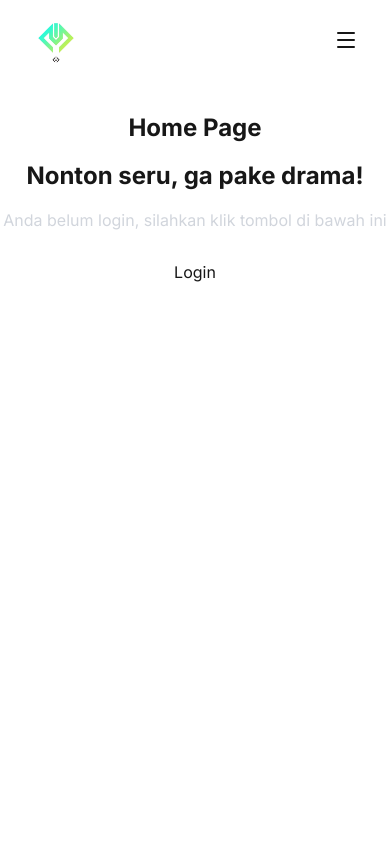
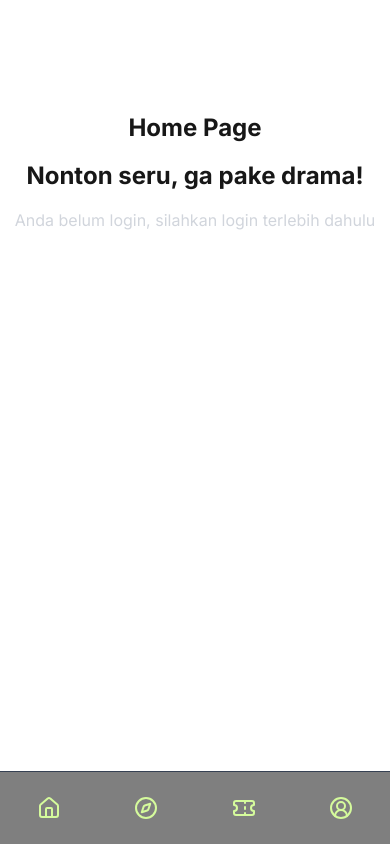
Before and after one commit to itsagha/festieval-FE, a Next.js app: page / in a window 390 px wide. Built offline with nearby package versions, Linux system fonts and the light colour scheme; no server answers.

Commit message:
fixed mobile view navbar and minor fixing

```diff
--- a/app/page.tsx
+++ b/app/page.tsx
@@ -17,18 +17,13 @@ export default function Home() {
       {!isLoggedIn ? (
         <>
           <p className="text-gray-300">
-            Anda belum login, silahkan klik tombol di bawah ini
+            Anda belum login, silahkan login terlebih dahulu
           </p>
-          <div className="flex justify-center gap-6 mt-6">
-            <a className="underline-hover" href="/auth/login">
-              Login
-            </a>
-          </div>
         </>
       ) : (
         <>
-          <p className="">Anda sudah login</p>
-          <p className="">{user?.name}</p>
+          <p>Anda sudah login</p>
+          <p>{user?.name}</p>
           <p>{user?.role}</p>
           <div className="flex justify-center items-center gap-4 mt-6">
             <Button
--- a/components/navbar/BuyerNavbar.tsx
+++ b/components/navbar/BuyerNavbar.tsx
@@ -4,36 +4,39 @@ import { useState, useEffect } from "react";
 import Link from "next/link";
 import { useAuthStore } from "@/app/stores/authStore";
 import SearchBar from "../ui/SearchBar";
-import { Ticket, Compass, CircleUserRound, Menu, X } from "lucide-react";
+import { Ticket, Compass, CircleUserRound, Menu, X, Home } from "lucide-react";
 import { motion, AnimatePresence } from "framer-motion";
 
 export default function BuyerNavbar() {
   const user = useAuthStore((state) => state.user);
-  const [isOpen, setIsOpen] = useState(false);
   const [scrolled, setScrolled] = useState(false);
 
-  // Ubah background saat scroll
+  // ganti background saat scroll
   useEffect(() => {
-    const handleScroll = () => {
-      setScrolled(window.scrollY > 10);
-    };
+    const handleScroll = () => setScrolled(window.scrollY > 10);
     window.addEventListener("scroll", handleScroll);
     return () => window.removeEventListener("scroll", handleScroll);
   }, []);
 
   return (
+    <>
+      {/* desktop navbar */}
       <nav
-      className={`fixed top-0 left-0 w-full z-50 ${
+        className={`fixed top-0 left-0 w-full z-50 hidden md:block ${
           scrolled
             ? "bg-black/50 shadow-md backdrop-blur-md"
             : "bg-transparent backdrop-blur-sm"
         }`}
       >
         <div className="flex items-center justify-between px-6 py-2 max-w-360 mx-auto">
-        {/* Kiri: logo + search */}
+          {/* logo & search */}
           <div className="flex items-center gap-4 flex-1">
             <Link href="/" className="flex items-center gap-2">
-            <img src="/images/essentials/logo.png" alt="Logo" className="w-16" />
+              <img
+                src="/images/essentials/logo.png"
+                alt="Logo"
+                className="w-16"
+              />
             </Link>
 
             <div className="hidden md:block w-2/3">
@@ -41,61 +44,38 @@ export default function BuyerNavbar() {
             </div>
           </div>
 
-        {/* Kanan: menu desktop */}
+          {/* menu desktop */}
           <div className="hidden md:flex items-center gap-8 text-sm font-medium">
-          <NavItem href="/" icon={<Compass className="w-5 h-5 text-primary" />} label="Jelajah Event" />
-          <NavItem href="/orders" icon={<Ticket className="w-5 h-5 text-primary" />} label="Tiket Saya" />
             <NavItem
-            href="/profile"
+              href="/"
+              icon={<Compass className="w-5 h-5 text-primary" />}
+              label="Jelajah Event"
+            />
+            <NavItem
+              href="/orders"
+              icon={<Ticket className="w-5 h-5 text-primary" />}
+              label="Tiket Saya"
+            />
+            <NavItem
+              href={user ? "#" : "/auth/login"}
               icon={<CircleUserRound className="w-5 h-5 text-primary" />}
-            label={user?.name || "Guest"}
+              label={user?.name || "Login"}
             />
           </div>
+        </div>
+      </nav>
 
-        {/* Tombol mobile */}
-				<motion.button
-					onClick={() => setIsOpen(!isOpen)}
-					className="md:hidden p-2 rounded-lg transition"
-					whileTap={{ scale: 0.9 }}
-					animate={{ rotate: isOpen ? 90 : 0 }}
-					transition={{
-						type: "tween",
-						duration: 0.2,
-						ease: "easeInOut"
-					}}
-				>
-					{isOpen ? <X className="w-6 h-6" /> : <Menu className="w-6 h-6" />}
-				</motion.button>
+      {/* Mobile navbar */}
+      <div className="fixed bottom-0 left-0 w-full bg-black/50 backdrop-blur-sm border-t border-gray-700 flex justify-around py-6 md:hidden z-50">
+        <BottomNavIcon href="/" icon={<Home className="w-6 h-6 text-primary" />} />
+        <BottomNavIcon href="/explore" icon={<Compass className="w-6 h-6 text-primary" />} />
+        <BottomNavIcon href="/orders" icon={<Ticket className="w-6 h-6 text-primary" />} />
+        <BottomNavIcon href={user ? "#" : "/auth/login"} icon={<CircleUserRound className="w-6 h-6 text-primary" />} />
       </div>
-
-      {/* Menu mobile */}
-      <AnimatePresence>
-				{isOpen && (
-					<motion.div
-						initial={{ opacity: 0, y: -20 }}
-						animate={{ opacity: 1, y: 0 }}
-						exit={{ opacity: 0, y: -15 }}
-						transition={{ duration: 0.5, ease: "easeInOut" }}
-						className="md:hidden backdrop-blur-md px-9 border-gray-200"
-					>
-						<div className="flex flex-col items-start py-4 space-y-4">
-							<SearchBar placeholder="Cari event terdekat..." />
-							<NavLinkMobile href="/" icon={<Compass />} label="Jelajah Event" />
-							<NavLinkMobile href="/orders" icon={<Ticket />} label="Tiket Saya" />
-							<NavLinkMobile
-								href="/profile"
-								icon={<CircleUserRound />}
-								label={user?.name || "Guest"}
-							/>
-						</div>
-					</motion.div>
-				)}
-			</AnimatePresence>
-    </nav>
+    </>
   );
 }
 
-// komponen kecil biar rapih
 function NavItem({
   href,
   icon,
@@ -108,7 +88,7 @@ function NavItem({
   return (
     <Link
       href={href}
-      className="flex items-center gap-2 group relative text-gray-200 hover:text-primary transition duration-500"
+      className="flex items-center gap-2 text-gray-200 hover:text-primary transition duration-500"
     >
       {icon}
       <span>{label}</span>
@@ -116,22 +96,21 @@ function NavItem({
   );
 }
 
-function NavLinkMobile({
+function BottomNavIcon({
   href,
   icon,
-  label,
 }: {
   href: string;
   icon: React.ReactNode;
-  label: string;
 }) {
   return (
+    <motion.div whileTap={{ scale: 0.9 }}>
       <Link
         href={href}
-      className="flex items-center gap-2 text-primary"
+        className="flex flex-col items-center justify-center text-gray-400 hover:text-primary transition"
       >
         {icon}
-      <span className="text-white">{label}</span>
       </Link>
+    </motion.div>
   );
 }
--- a/components/organizer/ContactPersonSection.tsx
+++ b/components/organizer/ContactPersonSection.tsx
@@ -41,11 +41,12 @@ export default function ContactPersonSection() {
       <div>
         <h3 className='font-semibold mb-2'>No. Ponsel</h3>
         <div className="flex items-center justify-between gap-2">
-          <div className="rounded-lg text-gray-600 p-2.5 bg-white">
+          <div className="rounded-lg text-gray-600 p-3 bg-white text-sm">
             <p>+62</p>
           </div>
           <input
             type="number"
+            placeholder="81234567890"
             value={numberCP}
             onChange={(e) => setNumberCP(e.target.value)}
             className="p-3 text-gray-600 text-sm bg-white rounded-lg w-full focus:outline-none focus:ring-1 focus:ring-primary"
--- a/components/organizer/CustomerDataForm.tsx
+++ b/components/organizer/CustomerDataForm.tsx
@@ -12,7 +12,7 @@ export default function CustomerDataForm() {
       <h2 className="text-xl font-bold mb-2">Formulir Data Pemesan</h2>
 
       {/* maks tiket per transaksi */}
-      <div className="flex items-center justify-between">
+      <div className="flex items-center gap-2 justify-between">
         Jumlah maksimum tiket per transaksi
         <Dropdown
           label={selected}
@@ -27,13 +27,13 @@ export default function CustomerDataForm() {
       </div>
 
       {/* 1 email u/ 1 transaksi */}
-      <div className="flex items-center justify-between">
+      <div className="flex items-center gap-2 justify-between">
         1 akun email hanya untuk 1 kali transaksi
         <SwitchButton />
       </div>
 
       {/* 1 tiket u/ 1 data pemesan */}
-      <div className="flex items-center justify-between">
+      <div className="flex items-center gap-2 justify-between">
         1 tiket hanya untuk 1 data pemesan
         <SwitchButton />
       </div>
--- a/components/ui/Dropdown.tsx
+++ b/components/ui/Dropdown.tsx
@@ -26,7 +26,7 @@ export default function Dropdown({
   return (
     <div className={`relative inline-block text-${position} ${className}`}>
       <Menu>
-        <MenuButton className="inline-flex items-center gap-2 rounded-lg px-3 py-1.5 text-sm font-semibold text-white border border-gray-700 hover:bg-gray-700 transition">
+        <MenuButton className="inline-flex items-center gap-2 rounded-lg px-3 py-1.5 text-sm font-semibold text-white border border-white/10 hover:bg-gray-700 transition">
           {label}
           <ChevronDown className="size-4 fill-white/60" />
         </MenuButton>
@@ -34,7 +34,7 @@ export default function Dropdown({
         <MenuItems
           transition
           anchor={`bottom`}
-          className="w-48 origin-top-right rounded-xl border border-white/10 bg-black/50 backdrop-blur-sm p-1 text-sm text-white shadow-lg ring-1 ring-black/5 transition duration-100 ease-out focus:outline-none data-closed:scale-95 data-closed:opacity-0"
+          className="w-48 origin-top-right rounded-xl border border-white/10 bg-black/50 backdrop-blur-sm p-1 text-sm text-white shadow-lg ring-1 ring-black/5 transition duration-300 ease-out focus:outline-none data-closed:scale-95 data-closed:opacity-0"
         >
           {items.map((item, index) => (
             <MenuItem key={index}>
```
Lines whose indentation alone changed are shown as unchanged.
